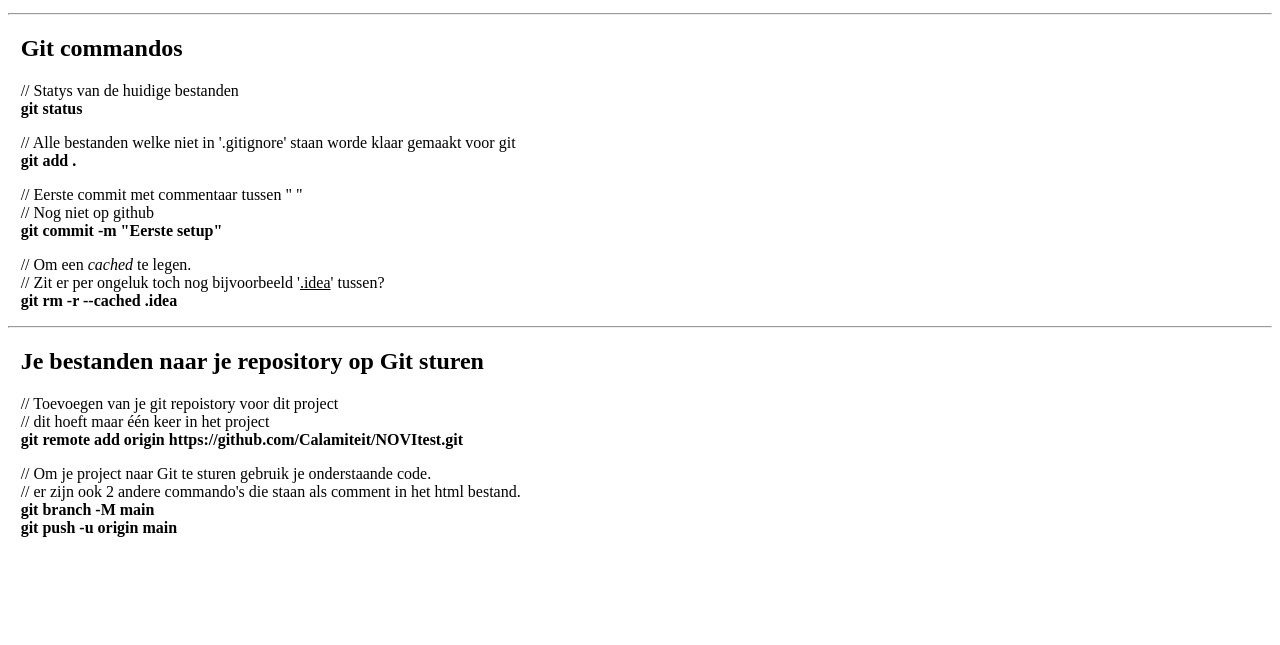
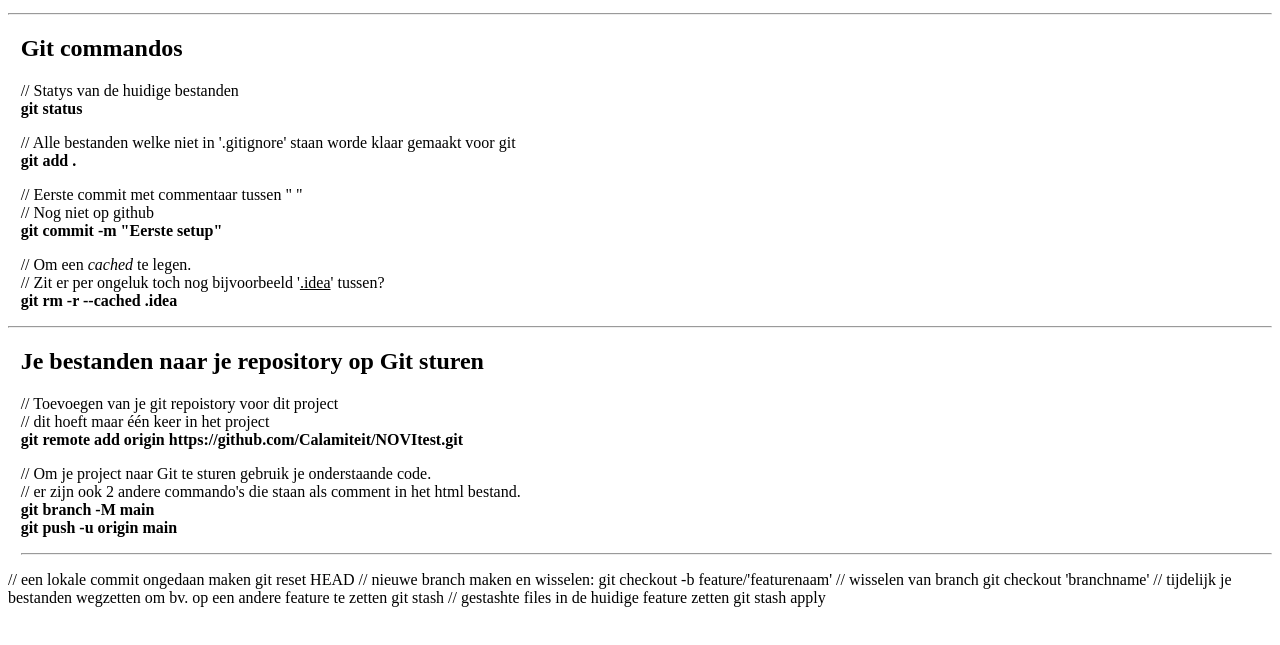
Before and after one commit to Calamiteit/NOVItest, a plain HTML site: page index.html in a window 1280 px wide. Shown: the part 137-782 px from the top of the page. Drawn offline with Linux system fonts and the light colour scheme.

Commit message:
wijzigingen bij git workshop2

```diff
--- a/index.html
+++ b/index.html
@@ -14,7 +14,6 @@
     </P>
 </div>
 <hr>
-
 
 <div style="margin-left: 1%">
     <h2>Git commandos</h2>
@@ -37,8 +36,8 @@
         <b>git rm -r --cached .idea</b><br/>
     </P>
 </div>
-    <hr>
-<div  style="margin-left: 1%">
+<hr>
+<div style="margin-left: 1%">
     <h2>Je bestanden naar je repository op Git sturen</h2>
     <p>
         // Toevoegen van je git repoistory voor dit project<br/>
@@ -52,9 +51,26 @@
         <!--    git push origin main -->
         <b>git branch -M main</b><br/>
         <b>git push -u origin main</b><br/>
+    <hr>
+</div>
+<div>
+    <p>
+        // een lokale commit ongedaan maken
+        git reset HEAD
 
-    </p>
+        // nieuwe branch maken en wisselen:
+        git checkout -b feature/'featurenaam'
 
+        // wisselen van branch
+        git checkout 'branchname'
+
+        // tijdelijk je bestanden wegzetten om bv. op een andere feature te zetten
+        git stash
+
+        // gestashte files in de huidige feature zetten
+        git stash apply
+
+    <p></p>
 </div>
 
 </body>
```
